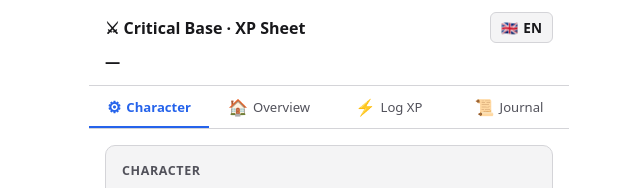
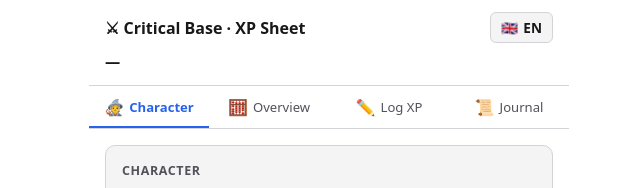
Before and after one commit to tntimo/crit-xp-sheet, a plain HTML site: page index.html in a window 1280 px wide. Shown: the top 188 px of the page, 311-951 px from the left. Drawn offline with nearby package versions, Linux system fonts and the light colour scheme.

Commit message:
Tweak icons

```diff
--- a/index.html
+++ b/index.html
@@ -198,13 +198,13 @@
 
   <nav>
     <button @click="view = 'setup'" :class="{ active: view === 'setup' }">
-      <span class="nav-icon">&#9881;</span><span x-text="T('nav_setup')"></span>
+      <span class="nav-icon">&#129497;</span><span x-text="T('nav_setup')"></span>
     </button>
     <button @click="view = 'dashboard'" :class="{ active: view === 'dashboard' }">
-      <span class="nav-icon">&#127968;</span><span x-text="T('nav_dash')"></span>
+      <span class="nav-icon">&#129518;</span><span x-text="T('nav_dash')"></span>
     </button>
     <button @click="view = 'log'" :class="{ active: view === 'log' }">
-      <span class="nav-icon">&#9889;</span><span x-text="T('nav_log')"></span>
+      <span class="nav-icon">&#9999;&#65039;</span><span x-text="T('nav_log')"></span>
     </button>
     <button @click="view = 'journal'" :class="{ active: view === 'journal' }">
       <span class="nav-icon">&#128220;</span><span x-text="T('nav_journal')"></span>
@@ -282,7 +282,7 @@
         <div class="section-title" x-text="T('choose_action')"></div>
         <div class="action-grid">
           <button class="action-btn" @click="openModal('maneuver')">
-            <span class="btn-icon">&#128481;&#65039;</span>
+            <span class="btn-icon">&#129336;</span>
             <span class="btn-label" x-text="T('cat_maneuver')"></span>
           </button>
           <button class="action-btn" @click="openModal('save')">
@@ -290,7 +290,7 @@
             <span class="btn-label" x-text="T('cat_save')"></span>
           </button>
           <button class="action-btn" @click="openModal('crit-done')">
-            <span class="btn-icon">&#9876;&#65039;</span>
+            <span class="btn-icon">&#127919;</span>
             <span class="btn-label" x-text="T('cat_crit_done')"></span>
           </button>
           <button class="action-btn" @click="openModal('crit-recv')">
```
